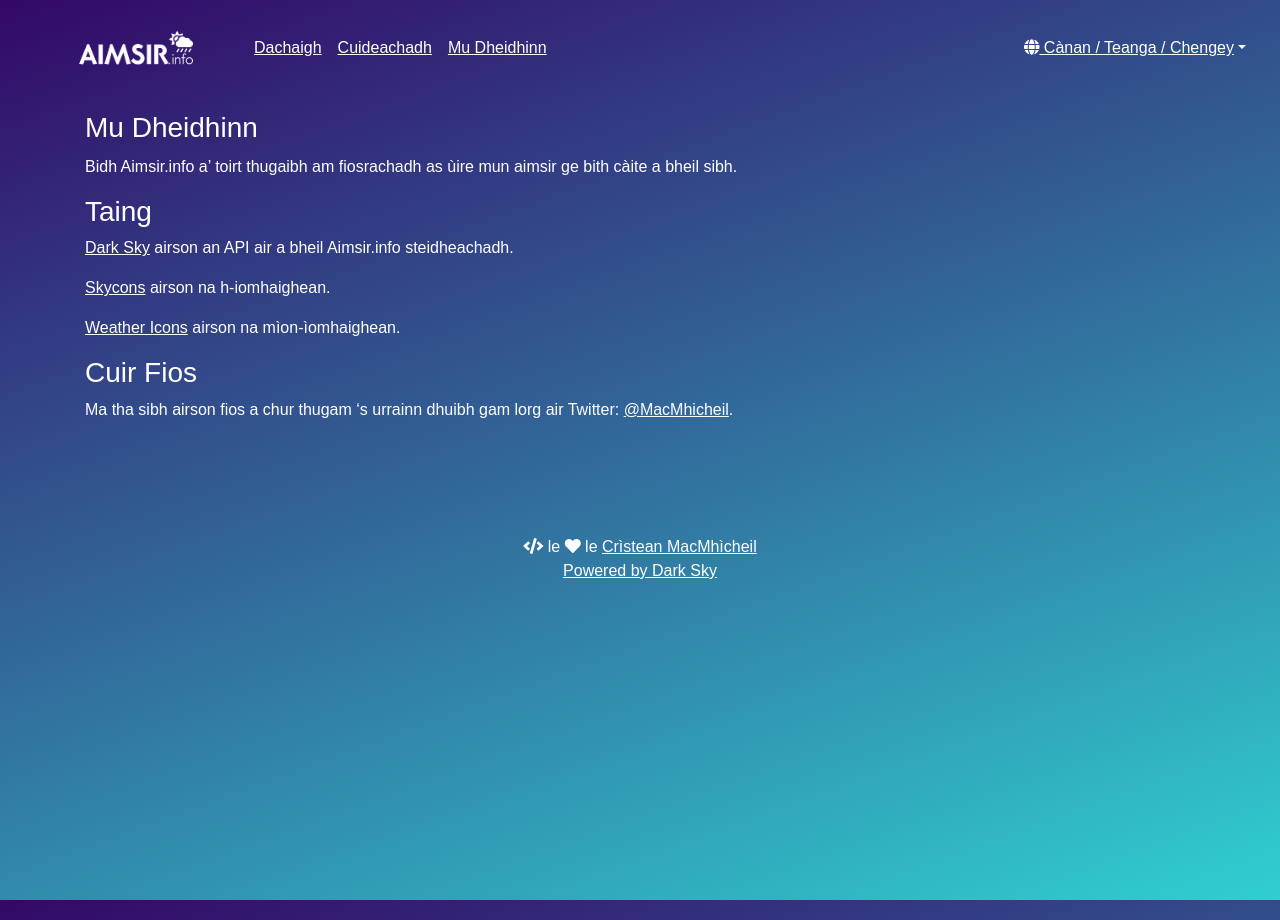
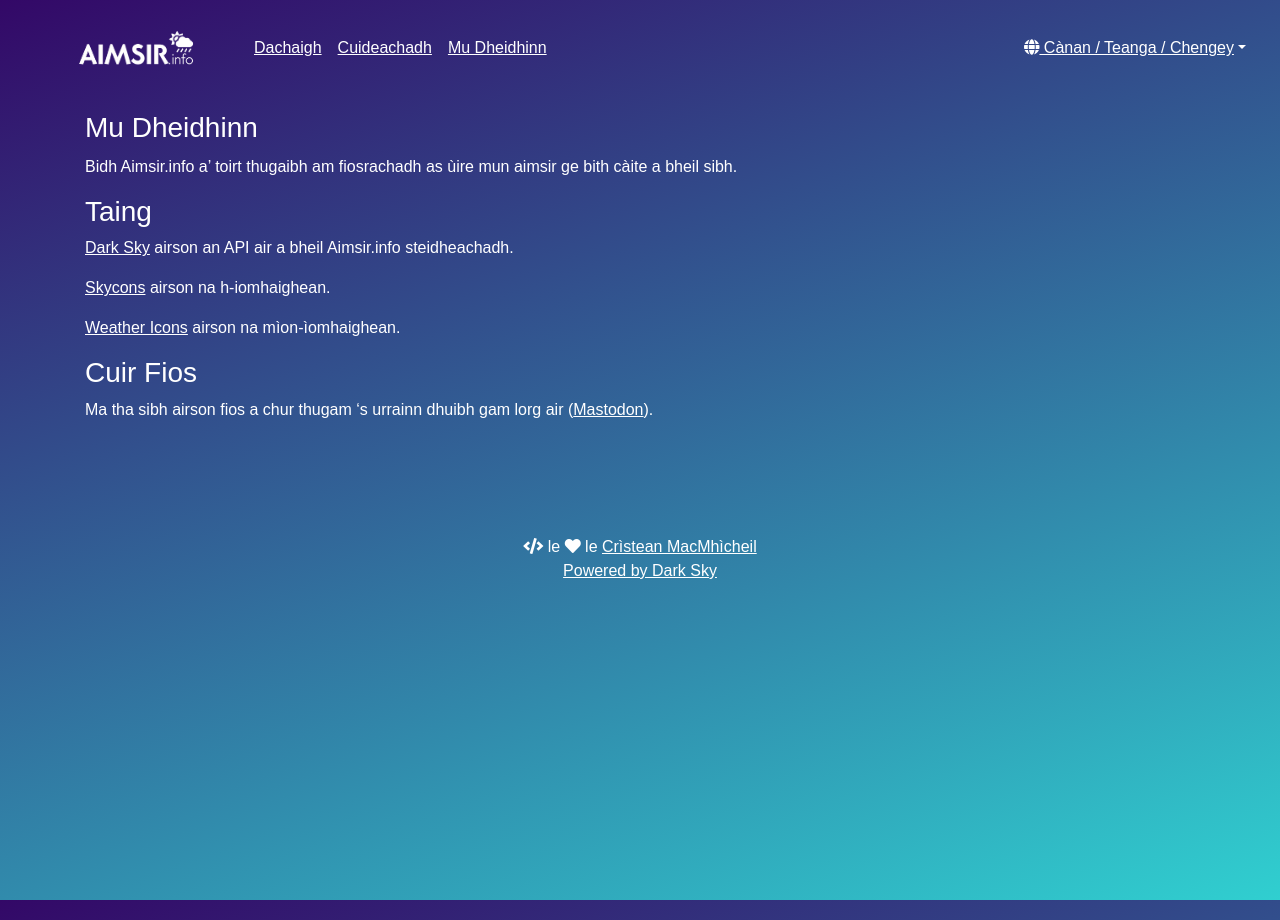
Before and after one commit to angeidheal/aimsir, a Jekyll site: the page built from mu-dheidhinn.md, in a window 1280 px wide. Built offline with Jekyll 4.4.1, drawn with Linux system fonts in a browser that asks for light colours; nearby versions of some CDN libraries; a script that is not in the unit is left out.

Commit message:
Update mu-dheidhinn.md

```diff
--- a/mu-dheidhinn.md
+++ b/mu-dheidhinn.md
@@ -16,4 +16,4 @@ Bidh Aimsir.info a' toirt thugaibh am fiosrachadh as ùire mun aimsir ge bith c
 
 ### Cuir Fios
 
-Ma tha sibh airson fios a chur thugam 's urrainn dhuibh gam lorg air Twitter: [@MacMhicheil](https://www.twitter.com/MacMhicheil).
+Ma tha sibh airson fios a chur thugam 's urrainn dhuibh gam lorg air (<a rel="me" href="https://mastodon.scot/@angeidheal">Mastodon</a>).
```
